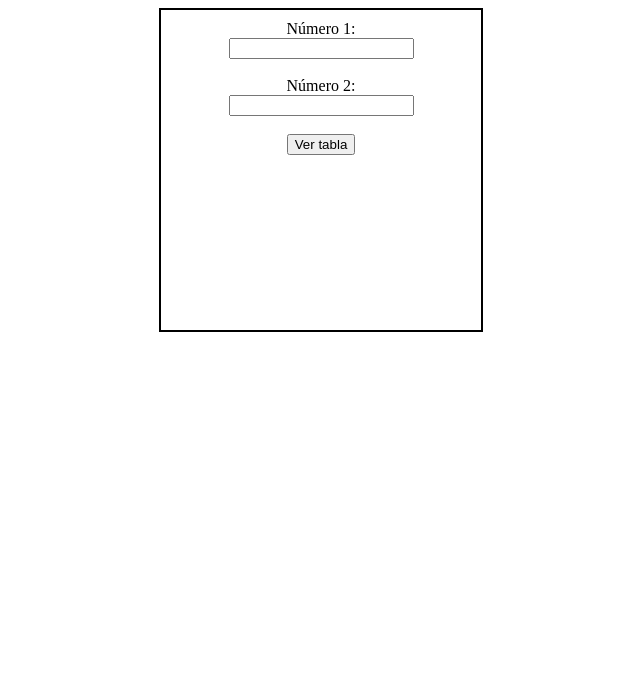
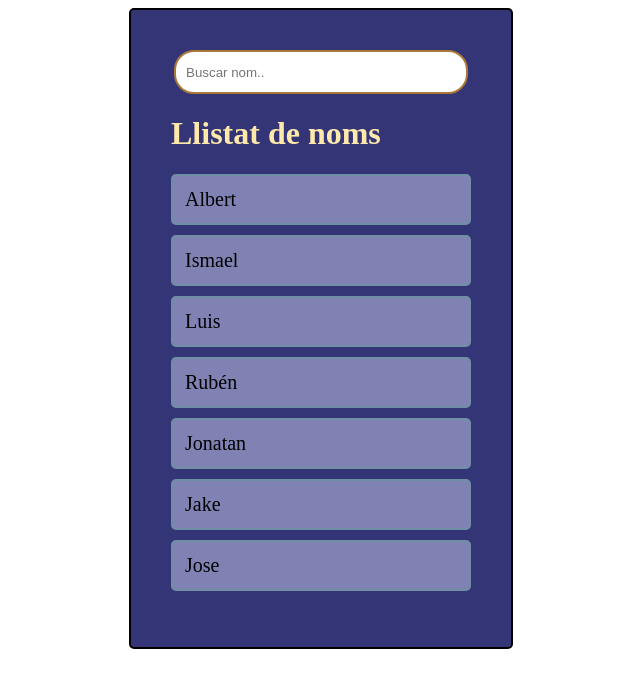
Before and after one commit to LMihhedko/Sprint4_ES6, a plain HTML site: page index.html in a window 1280 px wide. Shown: the whole page, without its empty margins (319-959 px from the left). Drawn offline with Linux system fonts and the light colour scheme.

Commit message:
Ejercicio 9

```diff
--- a/css/estilos.css
+++ b/css/estilos.css
@@ -1,25 +1,50 @@
-body {
+
+.wrapper {
+    margin:auto;
+    border: 2px solid black;
+    border-radius:5px;
+    min-height:300px;
+    max-width:300px;
+    padding:40px;
+    background:#333577;
+}
+
+#search-bar {
     text-align: center;
 }
-form {
-    display: inline-block;
+
+#myUL {
+    list-style-type: none;
+    padding-left:0px;
 }
 
-.wraper {
-    margin:auto;
-    border: 2px solid black;
-    min-height:300px;
-    max-width:300px;
+input {
+    width:90%;
+    min-height: 20px;
+    border-radius: 20px;
     padding:10px;
+    border: 2px solid #AA7939;
 }
 
-span {
-    display:block;
-    margin-top:20px;
+h1 {
+    color: #FFE9AA;
 }
 
-table, th, td {
-    border: 1px solid black;
-    padding:5px;
-    margin:auto;
+#myUL li a {
+    border: 2px solid #708EA4;
+    border-radius:5px;
+    background-color: #7F82B2;
+    padding: 12px;
+    text-decoration: none;
+    font-family: "Times New Roman", Times, serif;
+    font-size:20px;
+    color:black;
+    margin-bottom:10px;
+    display: block;
 }
+
+#no-result {
+    display:none;
+    color:white;
+    font-size:20px;
+}
--- a/index.html
+++ b/index.html
@@ -7,16 +7,21 @@
     <script src="js/ejercicios.js"></script>
 </head>
 <body>
-	<div class='wraper'>
-        <form>
-            <label>Número 1:</label><br>
-            <input type="text" id="number1" name="number2"><br><br>
-            <label>Número 2:</label><br>
-            <input type="text" id="number2" name="number2"><br><br>
-            <input type="button" id="button" Value="Ver tabla">
-          </form>
-          <span id ="table">
-        <span id ="message2">
-	</div>
+	<div class="wrapper">
+    <div id="search-bar">
+      <input type="text" id="myInput" onkeyup="filterNames()" placeholder="Buscar nom.." title="Buscar nom">
+    </div>
+  <h1>Llistat de noms</h1>
+  <div id="no-result">No hi ha resultats</div>
+    <ul id="myUL">
+      <li><a href="#">Albert</a></li>
+      <li><a href="#">Ismael</a></li>
+      <li><a href="#">Luis</a></li>
+      <li><a href="#">Rubén</a></li>
+      <li><a href="#">Jonatan</a></li>
+      <li><a href="#">Jake</a></li>
+      <li><a href="#">Jose</a></li>
+    </ul>
+</div>
 </body>
 </html>
--- a/js/ejercicios.js
+++ b/js/ejercicios.js
@@ -1,60 +1,26 @@
-//Ejercicio 8
-
-window.onload = () => document.getElementById('button').addEventListener('click', makeTable);
+function filterNames() {
+    const searchInput = document.getElementById('myInput');
+    let filter = searchInput.value.toLowerCase();
+    let li = document.getElementsByTagName('li');
+    let match = false;
 
 
-let makeTable = () => {
-    let number1 = parseInt(document.getElementById('number1').value)
-    let number2 = parseInt(document.getElementById('number2').value)
-    let span = document.getElementById('table')
-    span.innerHTML = '';
+    for(i = 0; i < li.length; i++) {
+        let a = li[i].getElementsByTagName('a')[0];
 
-    if (number1 > 10 && number2 > 10) {
-        span.innerHTML='Número 1 y 2 tienen que ser del 1 al 10';
+        if (a.innerText.toLowerCase().indexOf(filter) > -1) {
+            match = true;
+            li[i].style.display = 'block';
+        }else {
+           li[i].style.display = 'none';
 
-    } else if (number2 > 10) {
-        span.innerHTML='Número 2 tiene que ser del 1 al 10';
-
-    }else if (number1 > 10) {
-        span.innerHTML='Número 1 tiene que ser del 1 al 10';
-
-    }else if (isNaN(number1) || isNaN(number2)) {
-        span.innerHTML='Por favor, introduzca un número';
-    }else {
-
-        let table = document.createElement('table');
-        for(i = 1; i<= number2; i++) {
-            let tr = document.createElement('tr');
-
-            let td1 = document.createElement('td');
-            let td2 = document.createElement('td');
-            let td3 = document.createElement('td');
-            let td4 = document.createElement('td');
-            let td5 = document.createElement('td');
-
-            let n1 = document.createTextNode(number1);
-            let x = document.createTextNode('x');
-            let n = document.createTextNode(i);
-            let total = document.createTextNode('=');
-            let result = document.createTextNode(number1 * i);
-
-            td1.appendChild(n1);
-            td2.appendChild(x);
-            td3.appendChild(n);
-            td4.appendChild(total);
-            td5.appendChild(result);
-
-            tr.appendChild(td1);
-            tr.appendChild(td2);
-            tr.appendChild(td3);
-            tr.appendChild(td4);
-            tr.appendChild(td5);
-
-            table.appendChild(tr);
-        }
-        span.appendChild(table);
     }
 
+    if (match === false) {
+        document.querySelector("#no-result").style.display = 'block';
+      } else {
+        document.querySelector("#no-result").style.display = 'none';
+      }
+
 }
-
-makeTable();
+}
```
